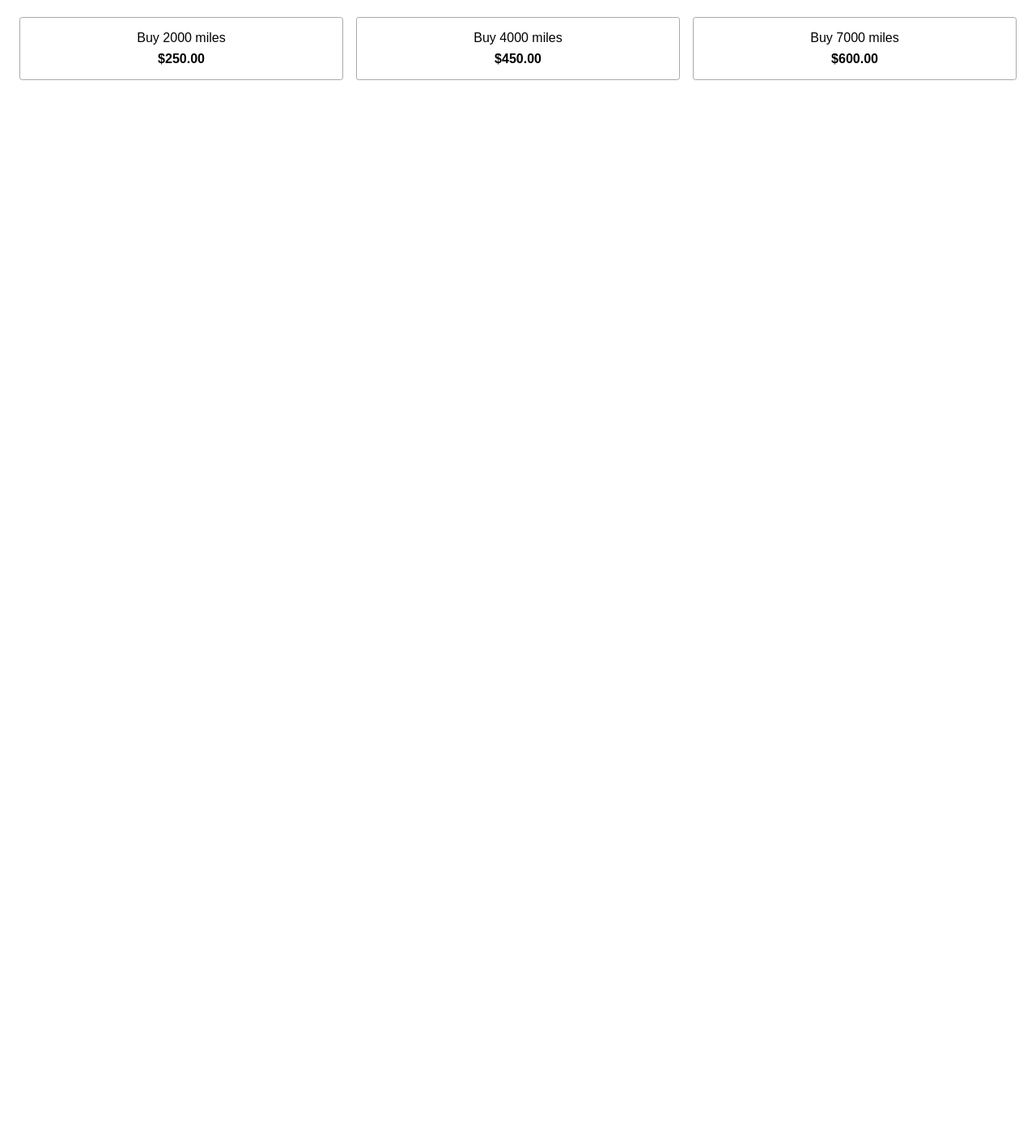
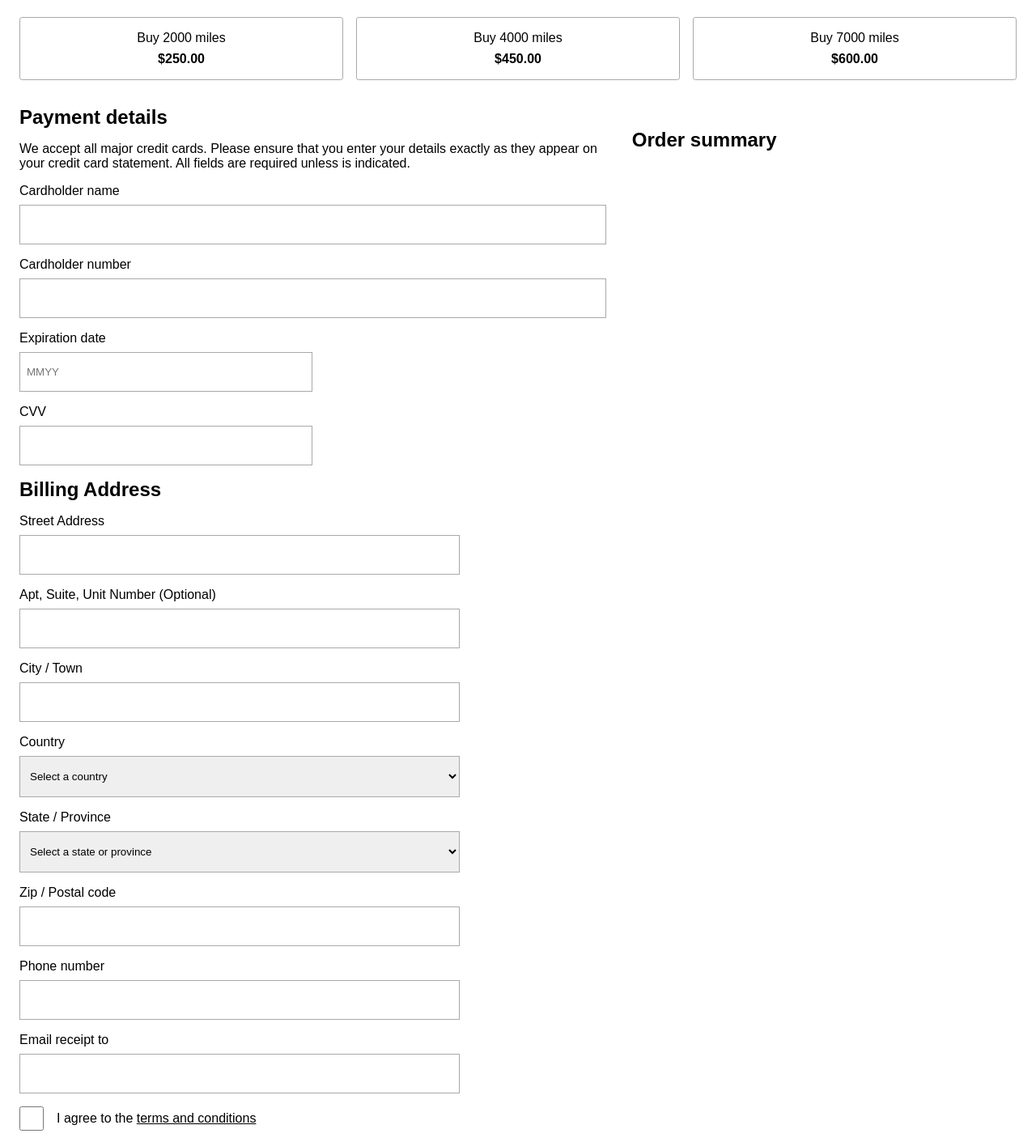
Before and after one commit to martinmiralles/martinmiralles-points-assessment, a React (Create React App) app: page / in a window 1280 px wide. Shown: the part 80-1491 px from the top of the page at 81% size. Before the commit the page ends 800 px from the top, so only its background shows below. Built offline with nearby package versions, Linux system fonts and the light colour scheme.

Commit message:
Created payment section with details component

```diff
--- a/src/App.js
+++ b/src/App.js
@@ -1,12 +1,13 @@
 import React from "react";
 
-import { Header, Options } from "./containers";
+import { Header, Options, Payment } from "./containers";
 
 const App = () => {
   return (
     <div>
       <Header />
       <Options />
+      <Payment />
     </div>
   );
 };
--- a/src/components/OptionCards/OptionCards.css
+++ b/src/components/OptionCards/OptionCards.css
@@ -1,6 +1,6 @@
-span {
+.card span {
   text-transform: capitalize;
-  margin-bottom: 0.5;
+  margin-bottom: 0.5rem;
 }
 
 .card {
--- /dev/null
+++ b/src/components/OrderSummary/OrderSummary.css
@@ -0,0 +1,3 @@
+.orderSummary {
+  width: 40%;
+}
--- /dev/null
+++ b/src/components/OrderSummary/OrderSummary.jsx
@@ -0,0 +1,12 @@
+import React from "react";
+import "./OrderSummary.css";
+
+const OrderSummary = () => {
+  return (
+    <div className="orderSummary">
+      <h2>Order summary</h2>
+    </div>
+  );
+};
+
+export default OrderSummary;
--- /dev/null
+++ b/src/components/PaymentDetails/PaymentDetails.css
@@ -0,0 +1,64 @@
+.paymentDetails {
+  width: 60%;
+  margin-top: 1rem;
+  padding-right: 2rem;
+}
+
+.paymentDetails a {
+  color: #000;
+}
+
+.form-group {
+  display: flex;
+  flex-direction: column;
+  margin: 1rem 0rem;
+}
+
+.form-group input,
+.form-group select {
+  margin-top: 0.5rem;
+  padding: 1rem 0.5rem;
+  border: 1px solid #a9a9a8;
+}
+
+.form-group-checkbox {
+  display: flex;
+  align-items: center;
+}
+
+input[type="text"] {
+  font-family: Arial, Verdana, Georgia, sans-serif;
+}
+
+input[type="checkbox"] {
+  height: 30px;
+  width: 30px;
+  margin-right: 1rem;
+}
+
+.w50 {
+  width: 50%;
+}
+
+.w75 {
+  width: 75%;
+}
+
+.btn {
+  font-size: 1rem;
+  font-weight: 700;
+  text-align: center;
+  border: 1px solid #a9a9a8;
+  padding: 1.2rem 3rem;
+  border-radius: 0.3rem;
+  background-color: #000;
+  color: #fff;
+  width: 60%;
+  cursor: pointer;
+  transition: 0.2s ease-in-out;
+}
+
+.btn:hover {
+  background-color: #fff;
+  color: #000;
+}
--- /dev/null
+++ b/src/components/PaymentDetails/PaymentDetails.jsx
@@ -0,0 +1,151 @@
+import React from "react";
+import "./PaymentDetails.css";
+
+const PaymentDetails = () => {
+  return (
+    <div className="paymentDetails">
+      <div className="paymentMessage">
+        <p>
+          We accept all major credit cards. Please ensure that you enter your
+          details exactly as they appear on your credit card statement. All
+          fields are required unless is indicated.
+        </p>
+      </div>
+
+      <div>
+        <form action="">
+          <div className="form-group">
+            <label htmlFor="Cardholder name">Cardholder name</label>
+            <input type="text" required id="cardNumber" />
+          </div>
+
+          <div className="form-group">
+            <label htmlFor="Cardholder number">Cardholder number</label>
+            <input
+              type="tel"
+              inputMode="numeric"
+              required
+              id="cardNumber"
+              pattern="\d*"
+              maxLength={19}
+            />
+          </div>
+
+          <div className="form-group w50">
+            <label htmlFor="Expiration date">Expiration date</label>
+            <input
+              type="tel"
+              inputMode="numeric"
+              required
+              id="expirationDate"
+              pattern="\d*"
+              maxLength="4"
+              placeholder="MMYY"
+            />
+          </div>
+
+          <div className="form-group w50">
+            <label htmlFor="CVV">CVV</label>
+            <input
+              type="tel"
+              inputMode="numeric"
+              required
+              id="expirationDate"
+              pattern="\d*"
+              maxLength="4"
+            />
+          </div>
+
+          <h2>Billing Address</h2>
+
+          <div className="form-group w75">
+            <label htmlFor="Street Address">Street Address</label>
+            <input type="text" required id="streetAddress" />
+          </div>
+
+          <div className="form-group w75">
+            <label htmlFor="Apt, Suite, Unit Number (Optional)">
+              Apt, Suite, Unit Number (Optional)
+            </label>
+            <input type="text" required id="aptSuiteUnit" />
+          </div>
+
+          <div className="form-group w75">
+            <label htmlFor="City / Town">City / Town</label>
+            <input type="text" required id="cityTown" />
+          </div>
+
+          <div className="form-group w75">
+            <label htmlFor="Country">Country</label>
+            <select name="country" required id="country">
+              <option value="" defaultValue="selected">
+                Select a country
+              </option>
+              <option value="Canada">Canada</option>
+            </select>
+          </div>
+
+          <div className="form-group w75">
+            <label htmlFor="State / Province">State / Province</label>
+            <select name="stateProvince" required id="stateProvince">
+              <option value="" defaultValue="selected">
+                Select a state or province
+              </option>
+              <option value="AB">Alberta</option>
+              <option value="BC">British Columbia</option>
+              <option value="MB">Manitoba</option>
+              <option value="NB">New Brunswick</option>
+              <option value="NL">Newfoundland and Labrador</option>
+              <option value="NS">Nova Scotia</option>
+              <option value="NT">Northwest Territories</option>
+              <option value="NU">Nunavut</option>
+              <option value="ON">Ontario</option>
+              <option value="PE">Prince Edward Island</option>
+              <option value="QC">Quebec</option>
+              <option value="SK">Saskatchewan</option>
+              <option value="YT">Yukon</option>
+            </select>
+          </div>
+
+          <div className="form-group w75">
+            <label htmlFor="Zip / Postal code">Zip / Postal code</label>
+            <input type="text" required id="zipPostalCode" />
+          </div>
+
+          <div className="form-group w75">
+            <label htmlFor="Phone number">Phone number</label>
+            <input type="tel" required id="phoneNumber" />
+          </div>
+
+          <div className="form-group w75">
+            <label htmlFor="Email receipt to">Email receipt to</label>
+            <input type="email" required id="email" />
+          </div>
+
+          <div className="form-group-checkbox">
+            <input
+              type="checkbox"
+              id="termsConditions"
+              name="termsConditions"
+              value="termsConditions"
+            />
+            <label htmlFor="termsConditions">
+              I agree to the{" "}
+              <a href="#">
+                <span>terms and conditions</span>
+              </a>
+            </label>
+          </div>
+
+          <div className="form-group ">
+            <button type="submit" className="btn">
+              Buy Miles
+            </button>
+          </div>
+        </form>
+      </div>
+    </div>
+  );
+};
+
+export default PaymentDetails;
--- a/src/components/index.js
+++ b/src/components/index.js
@@ -1,3 +1,5 @@
 import OptionCards from "./OptionCards/OptionCards";
+import PaymentDetails from "./PaymentDetails/PaymentDetails";
+import OrderSummary from "./OrderSummary/OrderSummary";
 
-export { OptionCards };
+export { OptionCards, PaymentDetails, OrderSummary };
--- /dev/null
+++ b/src/containers/Payment/Payment.css
@@ -0,0 +1,9 @@
+.payment {
+  padding: 1rem;
+  margin-bottom: 1rem;
+  margin-left: 0.5rem;
+}
+
+.paymentColumns {
+  display: flex;
+}
--- /dev/null
+++ b/src/containers/Payment/Payment.jsx
@@ -0,0 +1,17 @@
+import React from "react";
+import "./Payment.css";
+import { PaymentDetails, OrderSummary } from "../../components";
+
+const Payment = () => {
+  return (
+    <div className="payment">
+      <h2>Payment details</h2>
+      <div className="paymentColumns">
+        <PaymentDetails />
+        <OrderSummary />
+      </div>
+    </div>
+  );
+};
+
+export default Payment;
--- a/src/containers/index.js
+++ b/src/containers/index.js
@@ -1,4 +1,5 @@
 import Header from "./Header/Header";
 import Options from "./Options/Options";
+import Payment from "./Payment/Payment";
 
-export { Header, Options };
+export { Header, Options, Payment };
--- a/src/index.css
+++ b/src/index.css
@@ -1,5 +1,6 @@
 * {
   font-family: Arial, Verdana, Georgia, sans-serif;
+  /* font-weight: 500; */
   padding: 0;
   margin: 0;
   scroll-behavior: smooth;
```
